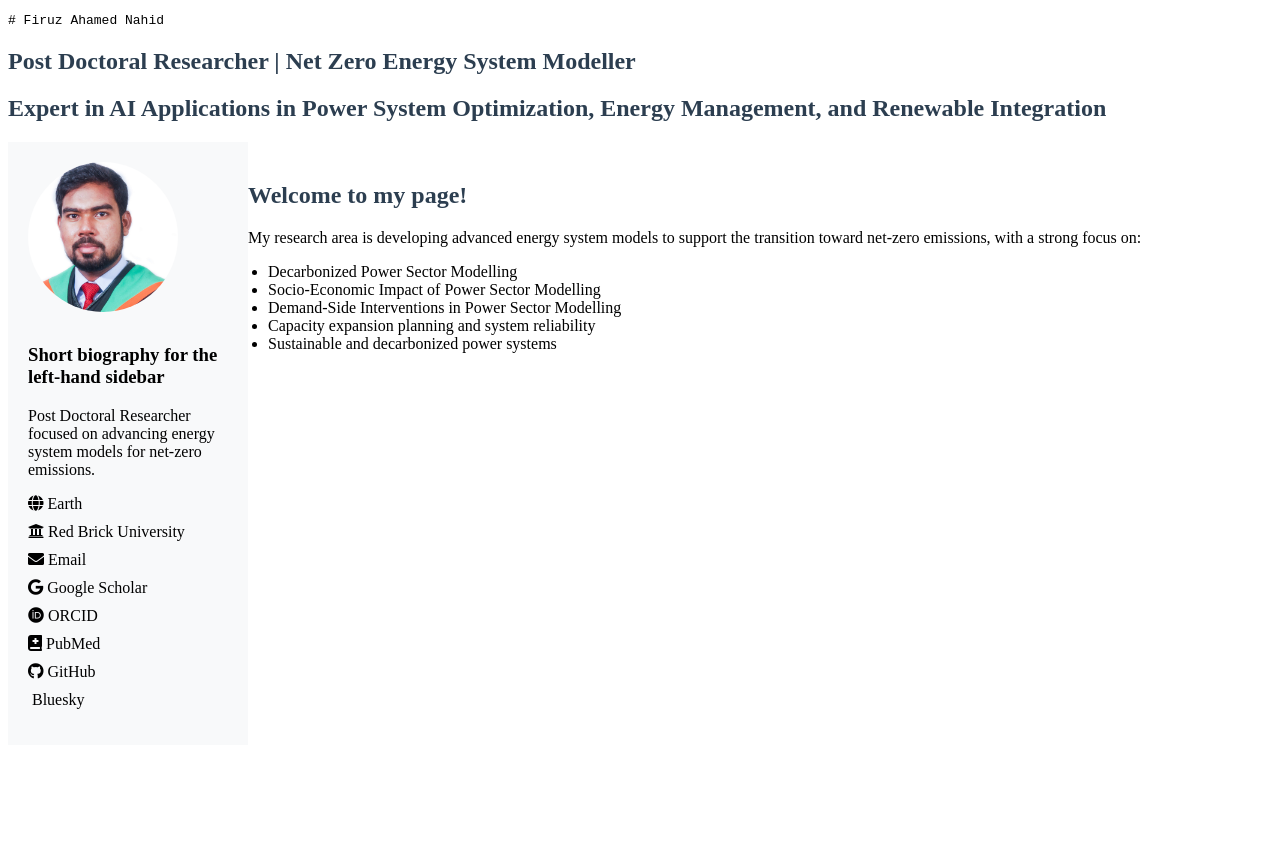
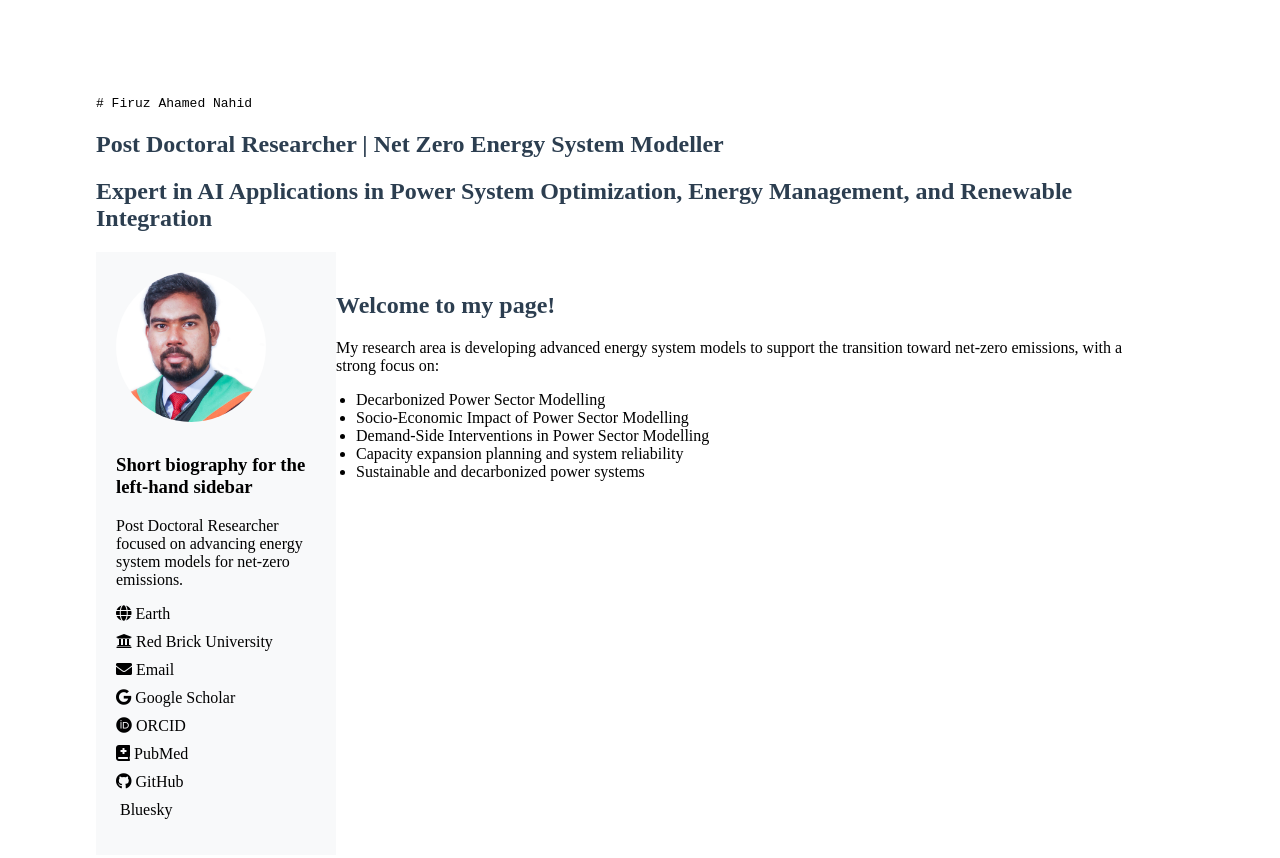
Before and after one commit to FiruzAhamed/firuzahamed.github.io, a Jekyll site: the page built from index.md, in a window 1280 px wide. Shown: the top 858 px of the page. Built offline with Jekyll 4.4.1, drawn with Linux system fonts in a browser that asks for light colours.

Commit message:
Update style.css

```diff
--- a/assets/css/style.css
+++ b/assets/css/style.css
@@ -1,3 +1,7 @@
+body {
+  margin: 1in; /* Sets a 1-inch margin on all sides */
+}
+
 .sidebar {
   width: 200px;
   float: left;
```
